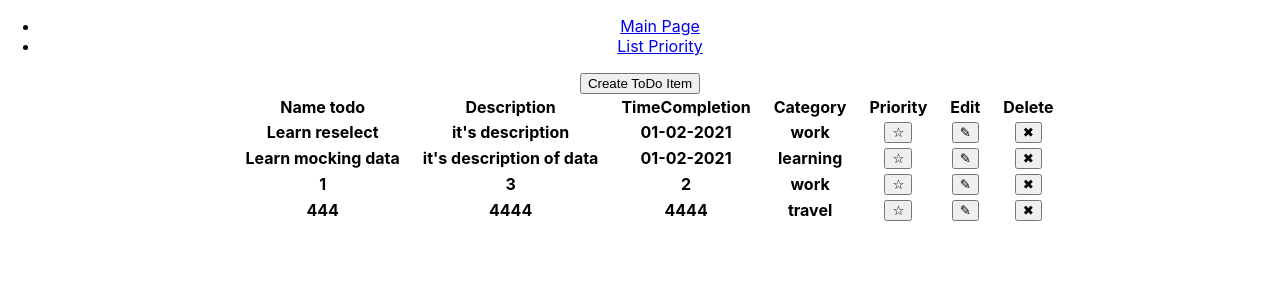
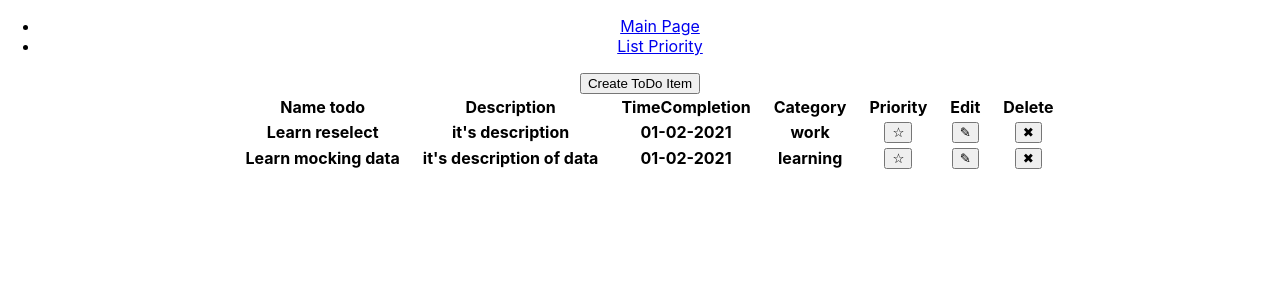
Before and after one commit to IlyaVoitenko/ToDo-react-redux, a React (Create React App) app: page / in a window 1280 px wide. Shown: the top 300 px of the page. Built offline with nearby package versions, Linux system fonts and the light colour scheme; data requests are answered from the project's data file.

Commit message:
created delete's method from list of todo

```diff
--- a/db.json
+++ b/db.json
@@ -15,22 +15,6 @@
       "timeCompletionToDo": "01-02-2021",
       "category": "learning",
       "isPriority": "false"
-    },
-    {
-      "nameToDo": "1",
-      "descriptionToDo": "3",
-      "timeCompletionToDo": "2",
-      "category": "work",
-      "isPriority": false,
-      "id": 3
-    },
-    {
-      "nameToDo": "444",
-      "descriptionToDo": "4444",
-      "timeCompletionToDo": "4444",
-      "category": "travel",
-      "isPriority": false,
-      "id": 4
     }
   ]
 }
--- a/src/components/CreateToDoWindow/SelectionsCategories/SelectionsCategories.js
+++ b/src/components/CreateToDoWindow/SelectionsCategories/SelectionsCategories.js
@@ -1,6 +1,7 @@
 import React from "react";
 import { useDispatch } from "react-redux";
 import { getValue } from "../helpers";
+import { initialCategoryToDoItem } from "../../../store";
 const SelectionsCategories = () => {
   const dispatch = useDispatch();
   return (
@@ -9,10 +10,7 @@ const SelectionsCategories = () => {
       <br />
       <select
         onChange={({ target }) =>
-          dispatch({
-            type: "initialCategoryToDoItem",
-            payload: getValue(target),
-          })
+          dispatch(initialCategoryToDoItem(getValue(target)))
         }
       >
         <option></option>
--- a/src/components/CreateToDoWindow/helpers.js
+++ b/src/components/CreateToDoWindow/helpers.js
@@ -9,12 +9,7 @@ export function POST(name, description, timeCompletion, category, priority) {
       category: category,
       isPriority: priority,
     }),
-  })
-    .then((res) => res.json())
-    .then((result) => {
-      console.log(result);
-    })
-    .catch((err) => console.log(`error : ${err}`));
+  }).catch((err) => console.log(`error : ${err}`));
 }
 export function getValue({ value }) {
   return value;
--- a/src/components/ListToDo/ItemToDo/ItemToDo.js
+++ b/src/components/ListToDo/ItemToDo/ItemToDo.js
@@ -7,7 +7,9 @@ const ItemToDo = ({
   category,
   index,
   isPriority,
+  item,
 }) => {
+  const { id } = item;
   return (
     <tr>
       <th>{nameToDo}</th>
@@ -28,7 +30,15 @@ const ItemToDo = ({
         <button>&#9998;</button>
       </th>
       <th>
-        <button>&#10006;</button>
+        <button
+          onClick={() => {
+            fetch(`http://localhost:3001/todos/${id}`, {
+              method: "DELETE",
+            });
+          }}
+        >
+          &#10006;
+        </button>
       </th>
     </tr>
   );
--- a/src/components/ListToDo/ListToDo.js
+++ b/src/components/ListToDo/ListToDo.js
@@ -13,6 +13,7 @@ const ListToDo = () => {
         <tbody>
           {listToDo.map((item, index) => (
             <ItemToDo
+              item={item}
               key={index}
               index={index}
               nameToDo={item.nameToDo}
```
